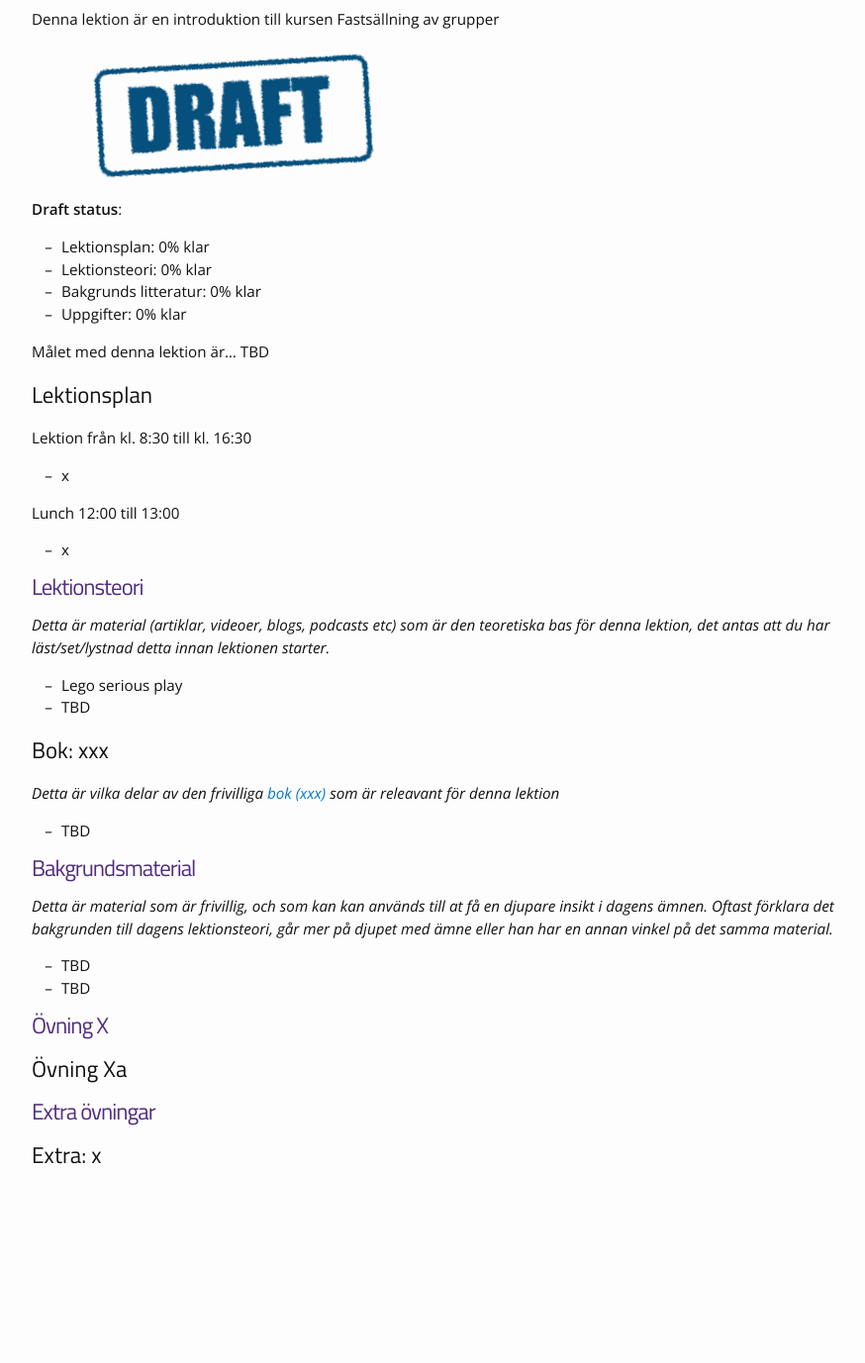
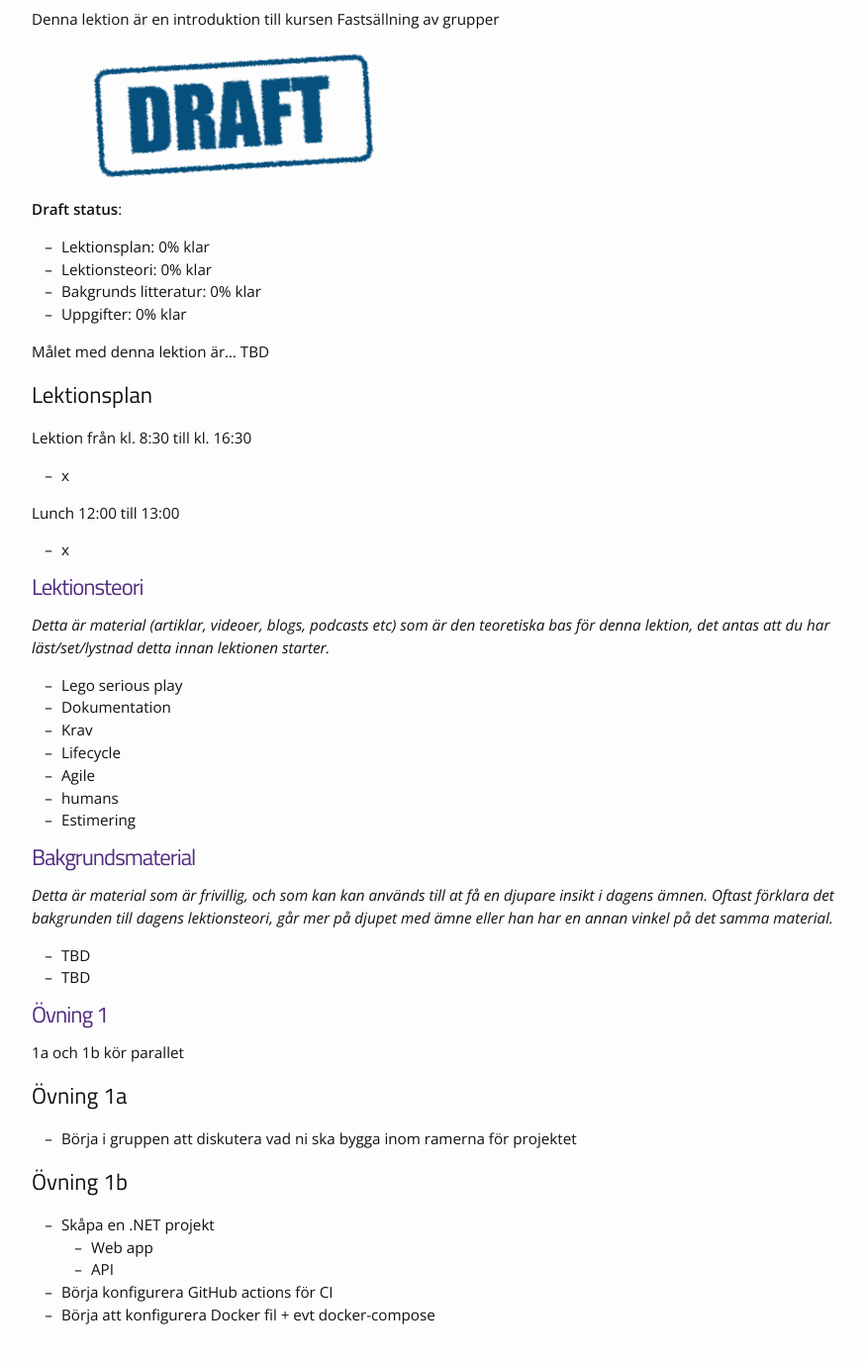
Before and after one commit to PGBSNH19/course-producera-leverera, a Jekyll site: the page built from lectures/lecture_01.md, in a window 1280 px wide and 1400 px high, scrolled down 184 px. Shown: the top 1377 px of the window at 99% size, without its empty margins (163-1037 px from the left). Built offline with Jekyll 4.4.1, drawn with Linux system fonts in a browser that asks for light colours; nearby versions of some CDN libraries; before the commit the page ends 1428 px from its top, so only the background shows below that.

Commit message:
Lecture 1

```diff
--- a/lectures/lecture_01.md
+++ b/lectures/lecture_01.md
@@ -34,13 +34,13 @@ Lunch 12:00 till 13:00
 *Detta är material (artiklar, videoer, blogs, podcasts etc) som är den teoretiska bas för denna lektion, det antas att du har läst/set/lystnad detta innan lektionen starter.*
 
 * Lego serious play
-* TBD
+* Dokumentation
+* Krav
+* Lifecycle
+* Agile
+* humans
+* Estimering
 
-## Bok: xxx
-
-*Detta är vilka delar av den frivilliga [bok (xxx)](info_learningmaterial.md) som är releavant för denna lektion*
-
-* TBD
 
 # Bakgrundsmaterial
 
@@ -49,10 +49,15 @@ Lunch 12:00 till 13:00
 * TBD
 * TBD
 
-# Övning X
+# Övning 1
+1a och 1b kör parallet
 
-## Övning Xa
+## Övning 1a
+* Börja i gruppen att diskutera vad ni ska bygga inom ramerna för projektet
 
-# Extra övningar
-
-## Extra: x
+## Övning 1b
+* Skåpa en .NET projekt
+  * Web app
+  * API
+* Börja konfigurera GitHub actions för CI
+* Börja att konfigurera Docker fil + evt docker-compose
```
